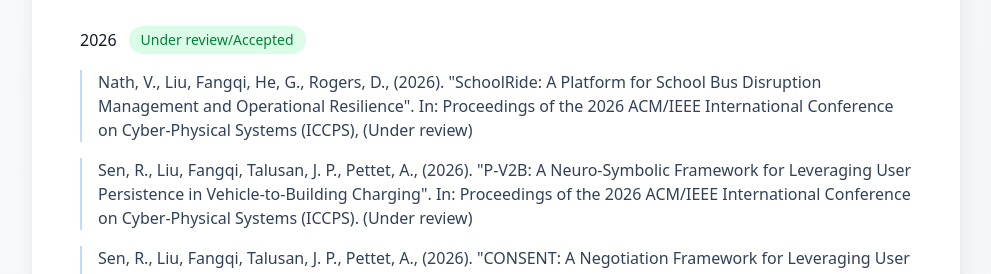
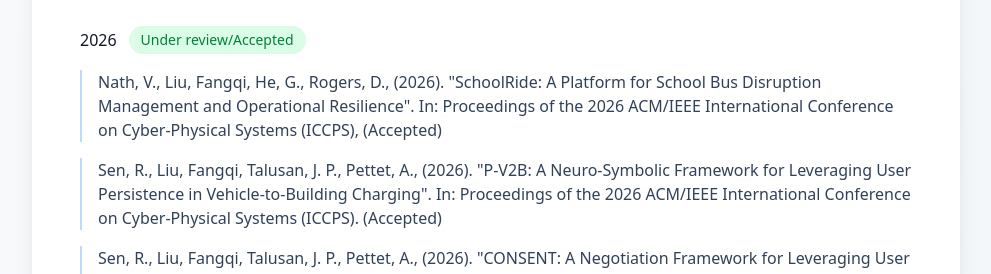
Before and after one commit to Fangqierin/fangqierin.github.io, a React (Vite) app: page / in a window 1280 px wide. Both pictures are taken after a click on the button "Publications". Shown: the part 433-707 px from the top of the page, without its empty margins (144-1135 px from the left). Built offline with nearby package versions, Linux system fonts and the light colour scheme.

Commit message:
Update papers

```diff
--- a/src/components/PublicationsSection.tsx
+++ b/src/components/PublicationsSection.tsx
@@ -4,8 +4,8 @@
       year: 2026,
       status: "Under review/Accepted",
       papers: [
-        'Nath, V., Liu, Fangqi, He, G., Rogers, D., (2026). "SchoolRide: A Platform for School Bus Disruption Management and Operational Resilience". In: Proceedings of the 2026 ACM/IEEE International Conference on Cyber-Physical Systems (ICCPS), (Under review)',
-        'Sen, R., Liu, Fangqi, Talusan, J. P., Pettet, A., (2026). "P-V2B: A Neuro-Symbolic Framework for Leveraging User Persistence in Vehicle-to-Building Charging". In: Proceedings of the 2026 ACM/IEEE International Conference on Cyber-Physical Systems (ICCPS). (Under review)',
+        'Nath, V., Liu, Fangqi, He, G., Rogers, D., (2026). "SchoolRide: A Platform for School Bus Disruption Management and Operational Resilience". In: Proceedings of the 2026 ACM/IEEE International Conference on Cyber-Physical Systems (ICCPS), (Accepted)',
+        'Sen, R., Liu, Fangqi, Talusan, J. P., Pettet, A., (2026). "P-V2B: A Neuro-Symbolic Framework for Leveraging User Persistence in Vehicle-to-Building Charging". In: Proceedings of the 2026 ACM/IEEE International Conference on Cyber-Physical Systems (ICCPS). (Accepted)',
         'Sen, R., Liu, Fangqi, Talusan, J. P., Pettet, A., (2026). "CONSENT: A Negotiation Framework for Leveraging User Flexibility in Vehicle-to-Building Charging under Uncertainty". In: AAMAS 2026 (Accepted)',
 
       ]
@@ -61,10 +61,16 @@
   const journalPublications = [
     {
       year: 2025,
+      status: "Accepted",
+      papers: [
+        'Li, Y., Liu, Fangqi, Chang, T.-Y., Hsu, C.-H., Venkatasubramanian, N., (2025). "Microservice Provisioning and Event-Driven Adaptation in Heterogeneous IoT Settings". In: Pervasive and Mobile Computing. (Accepted)',
+      ]
+    },
+    {
+      year: 2025,
       status: "Under review",
       papers: [
         'Khanna, A., Liu, Fangqi, Gupta, S., Pavia, S., Mukhopadhyay, A., Dubey, A., (2025). "Dynamic Routing for the Pickup-and-Delivery Problem with Time Windows and Breaks". In: Pervasive and Mobile Computing.',
-        'Li, Y., Liu, Fangqi, Chang, T.-Y., Hsu, C.-H., Venkatasubramanian, N., (2025). "Microservice Provisioning and Event-Driven Adaptation in Heterogeneous IoT Settings". In: Pervasive and Mobile Computing.',
       ]
     },
     {
```
